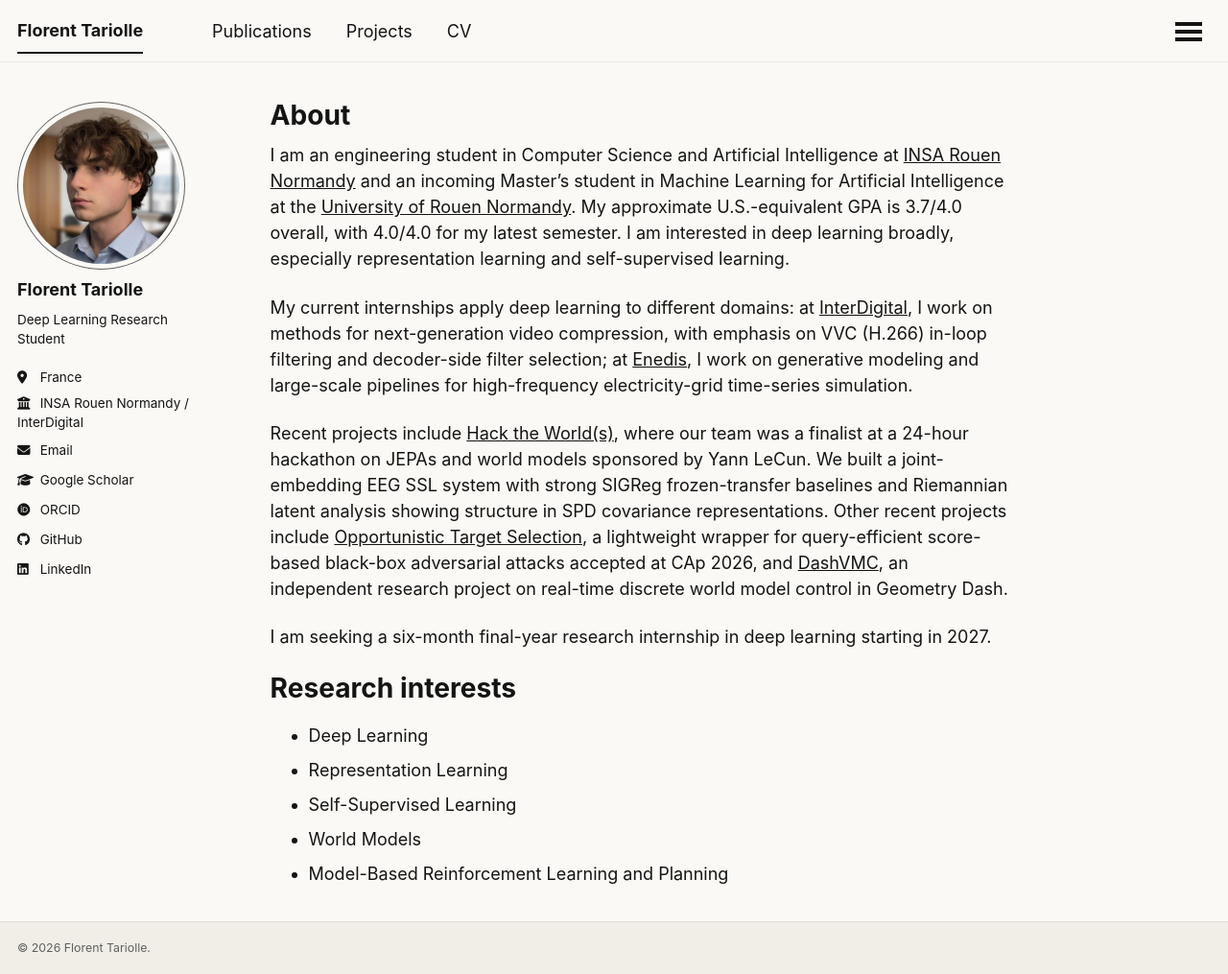
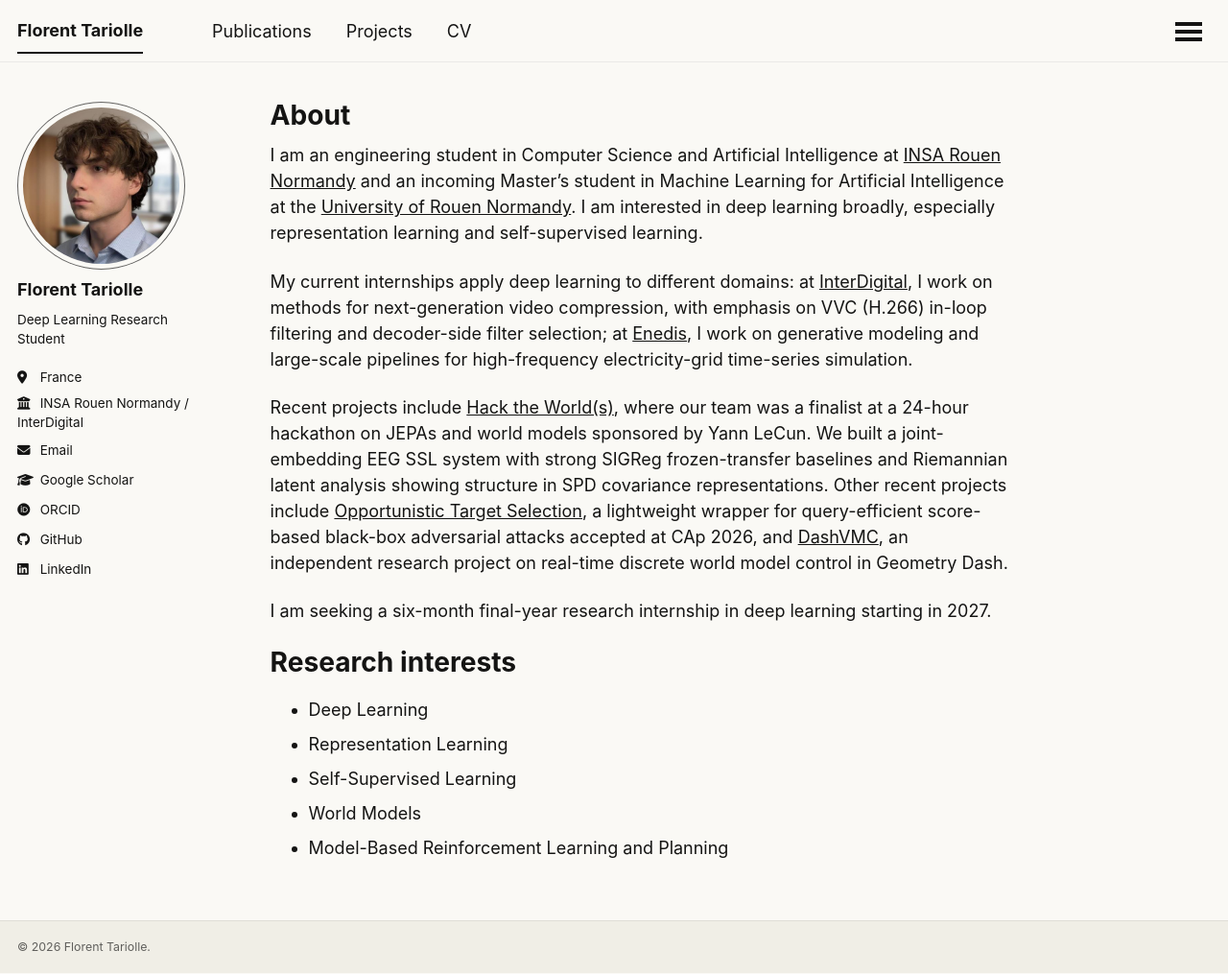
Before and after one commit to Tariolle/Tariolle.github.io, a Jekyll site: the page built from _pages/about.md, in a window 1280 px wide and 1015 px high. Shown: the whole window at 96% size. Built offline with Jekyll 4.4.1, drawn with Linux system fonts in a browser that asks for light colours; some web fonts are replaced; a script that is not in the unit is left out.

Commit message:
docs: trim GPA details from about page

```diff
--- a/_pages/about.md
+++ b/_pages/about.md
@@ -7,7 +7,7 @@ redirect_from:
   - /about.html
 ---
 
-I am an engineering student in Computer Science and Artificial Intelligence at [INSA Rouen Normandy](https://www.insa-rouen.fr/) and an incoming Master's student in Machine Learning for Artificial Intelligence at the [University of Rouen Normandy](https://mastersd.univ-rouen.fr/mlai.php). My approximate U.S.-equivalent GPA is 3.7/4.0 overall, with 4.0/4.0 for my latest semester. I am interested in deep learning broadly, especially representation learning and self-supervised learning.
+I am an engineering student in Computer Science and Artificial Intelligence at [INSA Rouen Normandy](https://www.insa-rouen.fr/) and an incoming Master's student in Machine Learning for Artificial Intelligence at the [University of Rouen Normandy](https://mastersd.univ-rouen.fr/mlai.php). I am interested in deep learning broadly, especially representation learning and self-supervised learning.
 
 My current internships apply deep learning to different domains: at [InterDigital](https://www.interdigital.com/video-lab/video-codec-research), I work on methods for next-generation video compression, with emphasis on VVC (H.266) in-loop filtering and decoder-side filter selection; at [Enedis](https://www.enedis.fr/), I work on generative modeling and large-scale pipelines for high-frequency electricity-grid time-series simulation.
 
```
